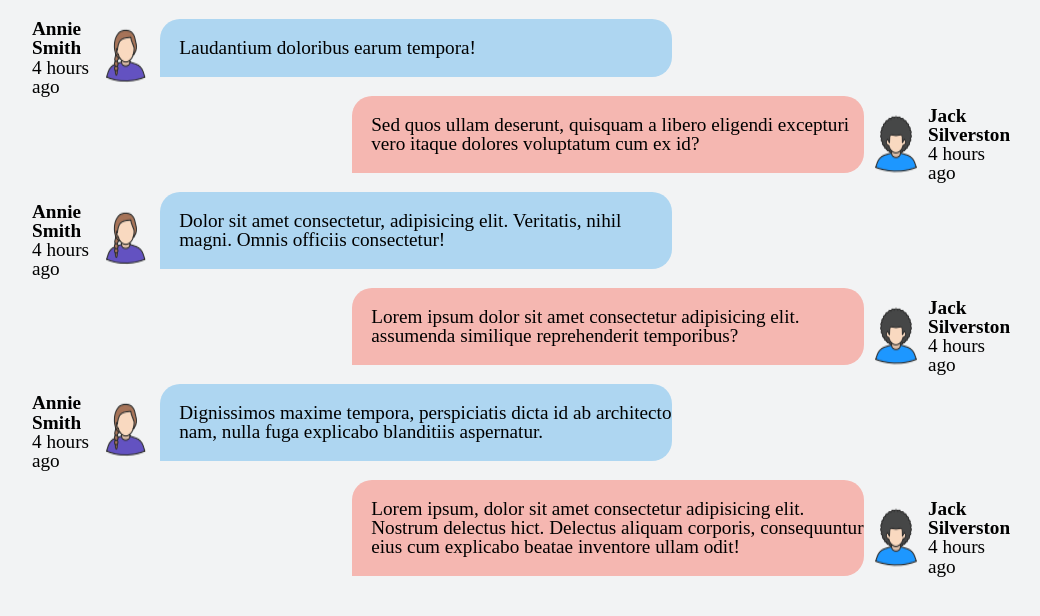
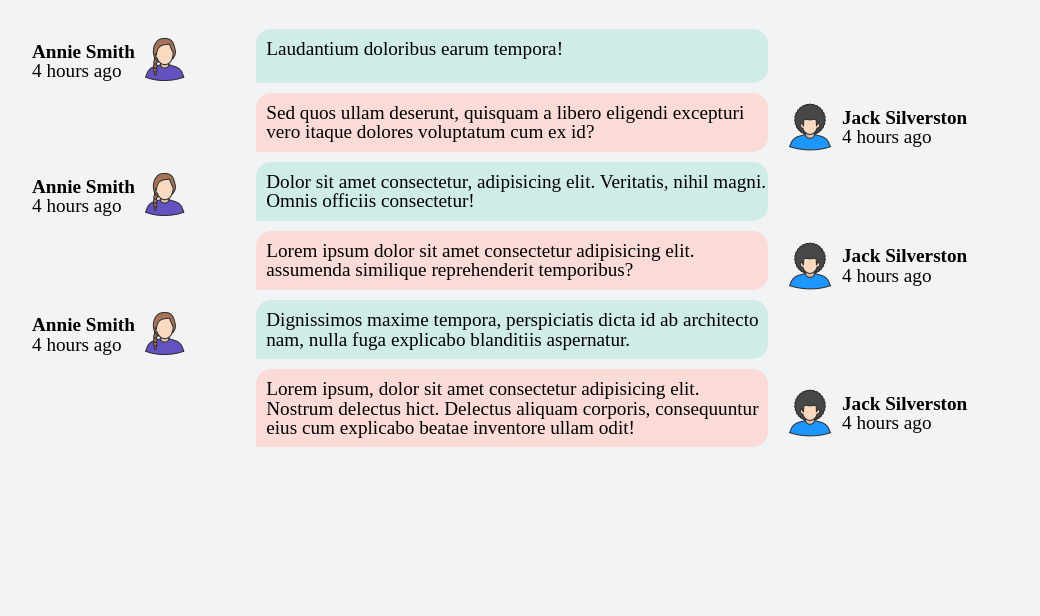
Before and after one commit to x-treme-dev/html_chat_grid, a plain HTML site: page index.html in a window 1280 px wide. Shown: the whole page, without its empty margins (128-1168 px from the left). Drawn offline with Linux system fonts and the light colour scheme.

Commit message:
crate grid

```diff
--- a/index.html
+++ b/index.html
@@ -10,6 +10,7 @@
 <body>
     <div class="container">
         <div class="chat">
+
             <div class="chat__speaker2">
                 <div class="chat__avatar">
                     <div class="chat__discript">
@@ -21,8 +22,10 @@
                 <div class="chat__speak2">
                     <p class="chat__text">Laudantium doloribus earum tempora!</p>
                 </div>
+                <div class="chat__item-empty"></div>
             </div>
             <div class="chat__speaker1">
+                <div class="chat__item-empty"></div>
                 <div class="chat__speak1">
                     <p class="chat__text">Sed quos ullam deserunt, quisquam a libero eligendi excepturi vero itaque dolores voluptatum cum ex id?</p>
                 </div>
@@ -45,8 +48,10 @@
                 <div class="chat__speak2">
                     <p class="chat__text">Dolor sit amet consectetur, adipisicing elit. Veritatis, nihil magni. Omnis officiis consectetur!</p>
                 </div>
+                <div class="chat__item-empty"></div>
             </div>
             <div class="chat__speaker1">
+                <div class="chat__item-empty"></div>
                 <div class="chat__speak1">
                     <p class="chat__text">Lorem ipsum dolor sit amet consectetur adipisicing elit. assumenda similique reprehenderit temporibus?</p>
                 </div>
@@ -69,8 +74,10 @@
                 <div class="chat__speak2">
                     <p class="chat__text"> Dignissimos maxime tempora, perspiciatis dicta id ab architecto nam, nulla fuga explicabo blanditiis aspernatur.</p>
                 </div>
+                <div class="chat__item-empty"></div>
             </div>
             <div class="chat__speaker1">
+                <div class="chat__item-empty"></div>
                 <div class="chat__speak1">
                     <p class="chat__text">Lorem ipsum, dolor sit amet consectetur adipisicing elit. Nostrum delectus hict. Delectus aliquam corporis, consequuntur eius cum explicabo beatae inventore ullam odit!</p>
                 </div>
--- a/style.css
+++ b/style.css
@@ -1,3 +1,5 @@
+/*grid работает с контейнером и div'ами внутри него*/
+
 *{
     box-sizing: border-box;
 }
@@ -18,52 +20,39 @@ body{
 }
 
 .chat{
-    width: 100%;
-    display: flex;
-    flex-direction: column;
-    justify-content: center;
-    margin-top: 2%;
+    margin-top: 3%;
+}
+
+.chat__speaker1, .chat__speaker2{
+    display: grid;
+    grid-template-columns: repeat(3,1fr);
+
+    gap: 10px;
+}
+
+.chat__speak1, .chat__speak2{
+    border:none;
+    border-radius: 15px 15px 15px 0;
+    padding: 2% 0 2% 2%;
+    width:40vw;
+    display:flex;
+    flex-wrap: wrap;
+    margin-bottom: 2%;
+
 }
 
 .chat__avatar{
     display: flex;
-    width: 10vw;
+    align-items: center;
+}
+
+.chat__speak1{
+    background-color: #fadbd8;
+}
+.chat__speak2{
+    background-color: #d0ece7;
 }
 
 .chat__h1{
     font-weight: 600;
 }
-
-.chat__speaker1, .chat__speaker2{
-    display: flex;
-    flex-wrap: wrap;
-    align-items: center;
-}
-
-.chat__speaker1{
-    justify-content: end;
-}
-
-.chat__speaker2{
-    justify-content: start;
-}
-
-.chat__speak1, .chat__speak2{
-    border:none;
-    padding: 2% 0 2% 2%;
-    width:40vw;
-    display:flex;
-    flex-wrap: wrap;
-    margin-bottom: 2%;
-}
-
-.chat__speak1{
-    background-color: #f5b7b1;
-    border-radius: 20px 20px 20px 0;
-
-}
-
-.chat__speak2{
-    background-color:  #aed6f1;
-    border-radius: 20px 20px 20px 0;
-}
```
